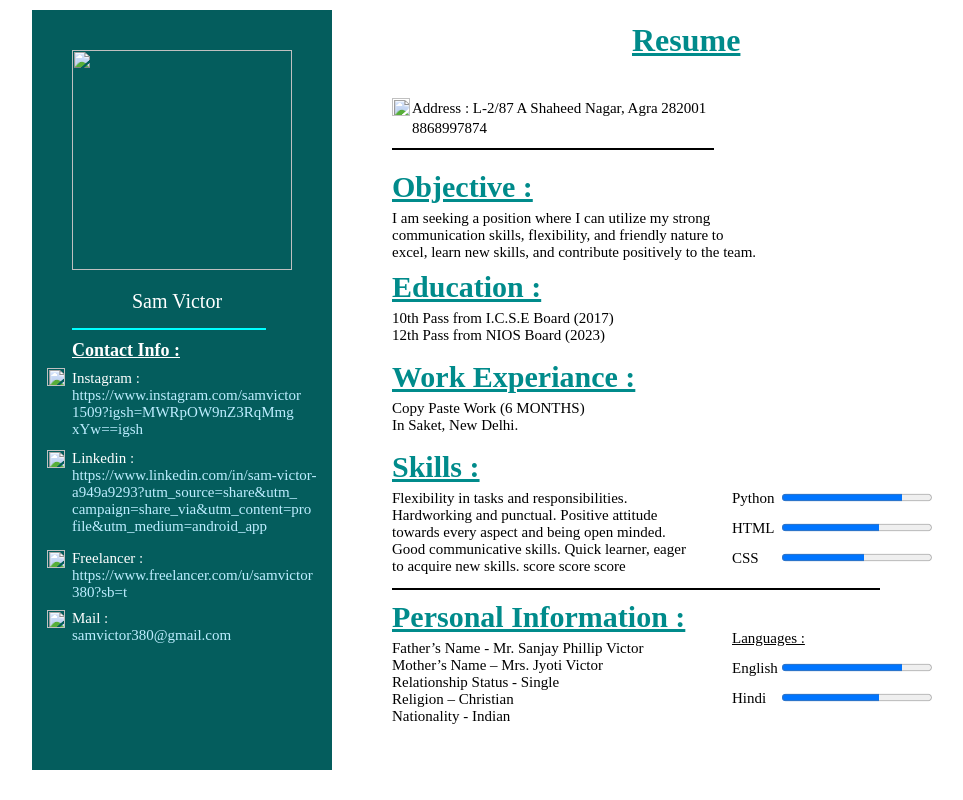
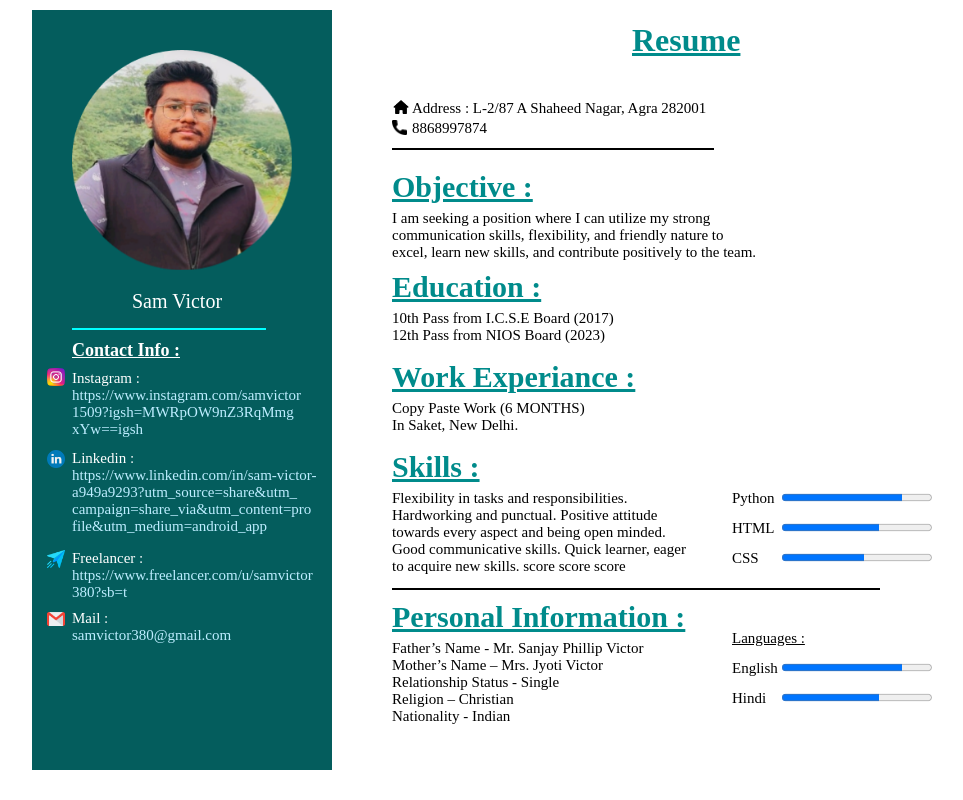
Before and after one commit to samvictorcodes/Resume, a plain HTML site: page index.html in a window 1280 px wide. Shown: the whole page, without its empty margins (268-1231 px from the left). Drawn offline with Linux system fonts and the light colour scheme.

Commit message:
Update index.html

```diff
--- a/index.html
+++ b/index.html
@@ -67,9 +67,9 @@ a:active {
 
 <p style="position:fixed; top:270px; left: 400px;">Sam Victor</p>
 	<p2 style="position:fixed; top:100px; left: 680px;">Address : L-2/87 A Shaheed Nagar, Agra 282001<br>
-		<img src="house.png"height="18" width="18" style="position: fixed; top:98px; left:660px;">
+		<img src="images/house.png"height="18" width="18" style="position: fixed; top:98px; left:660px;">
 			<p2 style="position:fixed; top:120px; left: 680px;">8868997874<br>
-				<img src="call.png"height="15" width="15" style="position: fixed; top:120px; left:660px;">
+				<img src="images/call.png"height="15" width="15" style="position: fixed; top:120px; left:660px;">
 					<hr color="black" size="2" width="25%" style="position:fixed; top:140px; left: 660px;">
 
 
@@ -120,27 +120,27 @@ a:active {
 <h2 style="position:fixed; top: 325px; left: 340px;"><u>Contact Info :</u></h2>
 	<p3 style="position:fixed; top:370px; left: 340px;">Instagram :<br>
 		<a href="https://www.instagram.com/samvictor1509?igsh=MWRpOW9nZ3RqMmgxYw==">https://www.instagram.com/samvictor<br>1509?igsh=MWRpOW9nZ3RqMmg<br>xYw==igsh</a></p3>
-			<img src="instagram.png"height="18" width="18" style="position: fixed; top:368px; left:315px;">
+			<img src="images/instagram.png"height="18" width="18" style="position: fixed; top:368px; left:315px;">
 
 
 <p3 style="position:fixed; top:450px; left: 340px;">Linkedin :<br>
 	<a href="https://www.linkedin.com/in/sam-victor-a949a9293?utm_source=share&utm_campaign=share_via&utm_content=profile&utm_medium=android_app">	https://www.linkedin.com/in/sam-victor-<br>a949a9293?utm_source=share&utm_<br>campaign=share_via&utm_content=pro<br>file&utm_medium=android_app</a></p3>
-		<img src="linkedin.png"height="18" width="18" style="position: fixed; top:450px; left:315px;">
+		<img src="images/linkedin.png"height="18" width="18" style="position: fixed; top:450px; left:315px;">
 
 
 <p3 style="position:fixed; top:550px; left: 340px;">Freelancer :<br>
 	<a href="https://www.freelancer.com/u/samvictor380?sb=t">https://www.freelancer.com/u/samvictor<br>380?sb=t</a></p3>
-		<img src="freelance.png"height="18" width="18" style="position: fixed; top:550px; left:315px;">
+		<img src="images/freelance.png"height="18" width="18" style="position: fixed; top:550px; left:315px;">
 
 
 <p3 style="position:fixed; top:610px; left: 340px;">Mail :<br>
 	<a href="mailto:samvictor380@gmail.com">samvictor380@gmail.com</a></p3>
-		<img src="gmail.png"height="18" width="18" style="position: fixed; top:610px; left:315px;">
+		<img src="images/gmail.png"height="18" width="18" style="position: fixed; top:610px; left:315px;">
 
 
 
 
-<img src="profile.png"height="220" width="220" style="position:fixed; top:50px; left:340px;">
+<img src="images/profile.png"height="220" width="220" style="position:fixed; top:50px; left:340px;">
 
 
 <hr color="CYAN" size="2" width="15%" style="position:fixed; top:320px; left: 340px;">
```
